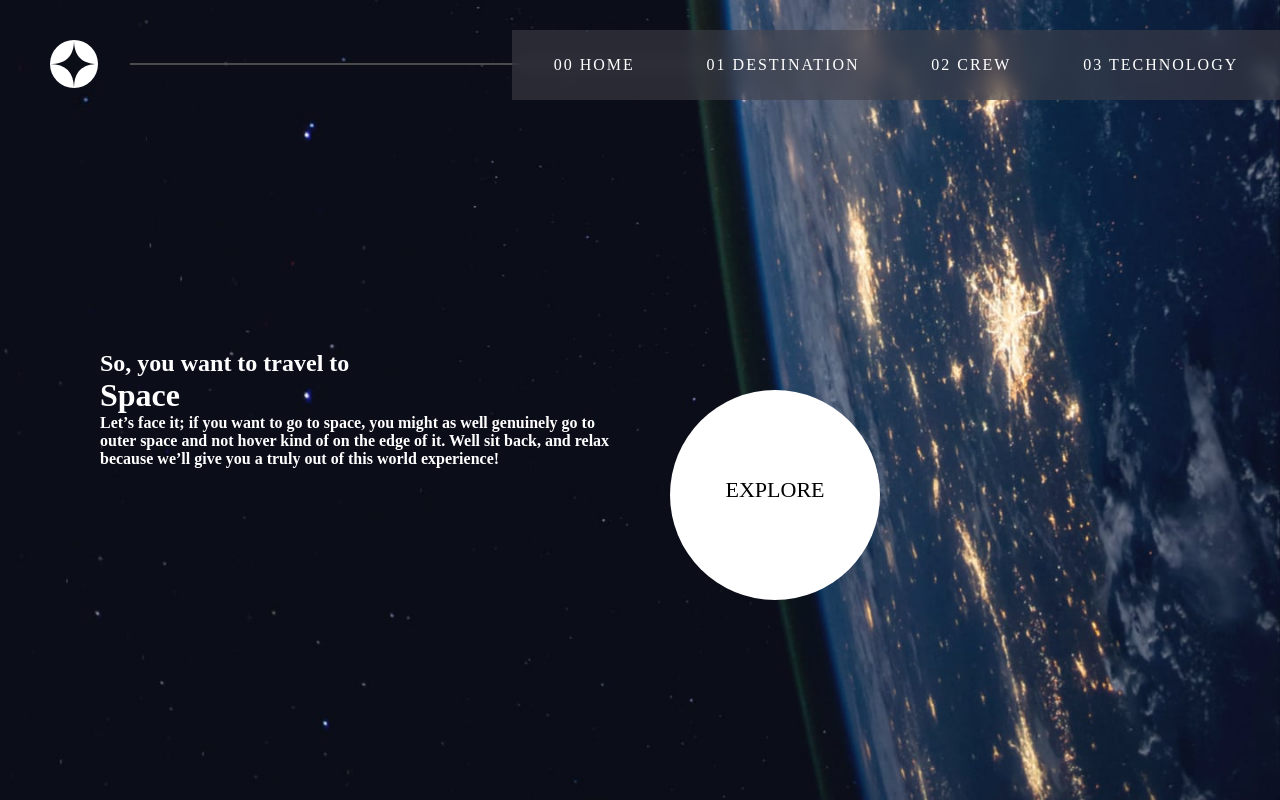
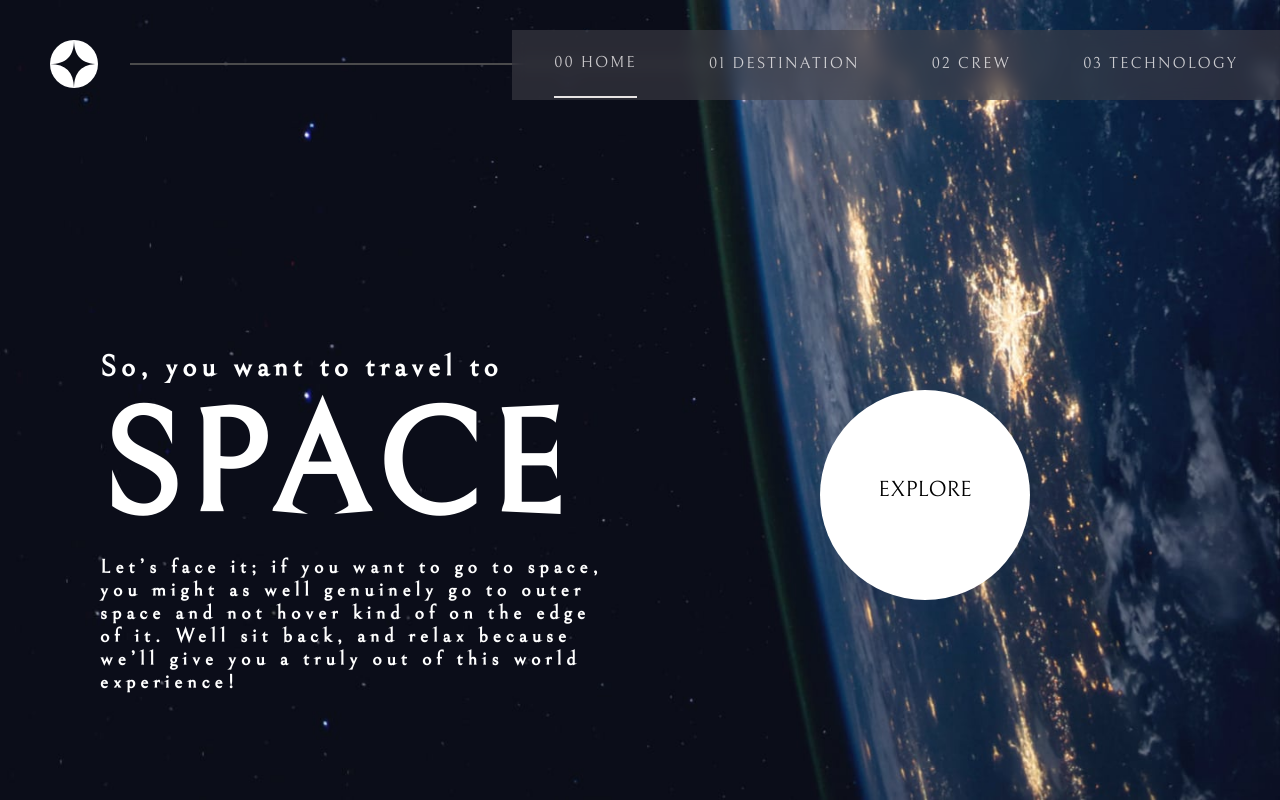
Before and after one commit to Dev-J0/so-you-wanna-go-to-space, a plain HTML site: page index.html in a window 1280 px wide. Drawn offline with Linux system fonts and the light colour scheme.

Commit message:
home page finished

```diff
--- a/index.html
+++ b/index.html
@@ -10,10 +10,10 @@
 </head>
 <body>
   <header>
-    <img id="logo" src="./starter-code/assets/shared/logo.svg">
+    <img id="logo" src="./starter-code/assets/shared/logo.svg" alt="site-logo">
     <div class="line"> </div>
 <div class="menu">
-<a href="index.html"> 00 Home</a>
+<a id="home" href="index.html"> 00 Home</a>
 <a href="./destination.html"> 01 Destination</a>
 <a href="./crew.html"> 02 Crew</a>
 <a href="./technology.html"> 03 Technology</a>
@@ -21,7 +21,7 @@
 </header>
 <div class="main-content">
   <h2>So, you want to travel to</h2>
- <h1>Space</h1>
+ <h1 id="space">Space</h1>
  <h4> Let’s face it; if you want to go to space, you might as well genuinely go to
   outer space and not hover kind of on the edge of it. Well sit back, and relax
   because we’ll give you a truly out of this world experience!</h4>
--- a/style.css
+++ b/style.css
@@ -5,12 +5,13 @@
 }
 @font-face {
     font-family: MyFont;
-    src: url();
+    src: url(./Bellefair-Regular.ttf);
 }
 html {
     background: fixed;
     background-image: url(./starter-code/assets/home/background-home-desktop.jpg);
     background-size: cover;
+    font-family: MyFont;
 }
 
 .line {
@@ -68,6 +69,10 @@ header {
     width: 40%;
     margin: 100px;
     padding-top: 150px;
+    font-size: 20px;
+    letter-spacing: 5px;
+    row-gap: 3;
+
 }
 
 #explore-button {
@@ -84,5 +89,39 @@ header {
     padding: 20px;
     position: fixed;
     bottom: 200px;
-    right: 400px;
+    right: 250px;
 }
+
+
+#explore-button:hover,
+#explore-button:focus  {
+    opacity: 1;
+    transform: scale(1.1);
+    transition: opacity 500ms linear, transform 750ms ease-in-out;
+}
+
+.menu a {
+    padding-top: 20px;
+    padding-bottom: 25px;
+    display: inline-block;
+    position: relative;
+    text-decoration: none;
+    color: rgba(255, 252, 252, 0.753);
+}
+
+
+
+.menu a:hover {
+    border-bottom: 2px solid rgba(253, 247, 247, 0.589);
+}
+
+ #home {
+    border-bottom: 2px solid rgb(231, 228, 228);
+ }
+
+ #space {
+    text-transform: uppercase;
+    font-size: 150px;
+ }
+
+@media
```
Also changed, not shown: Bellefair-Regular.ttf (added).
